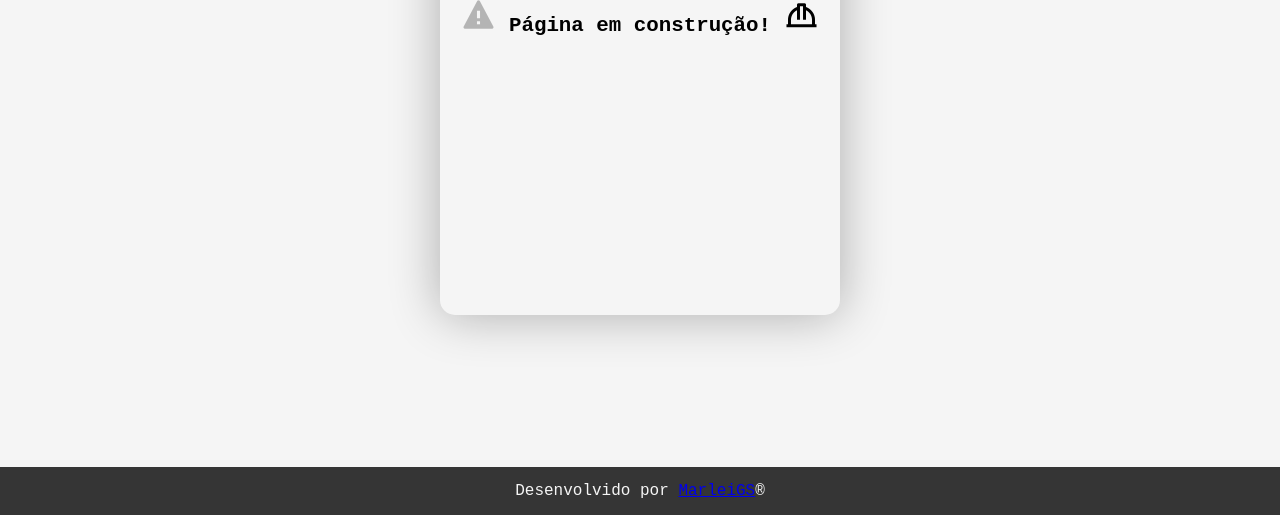
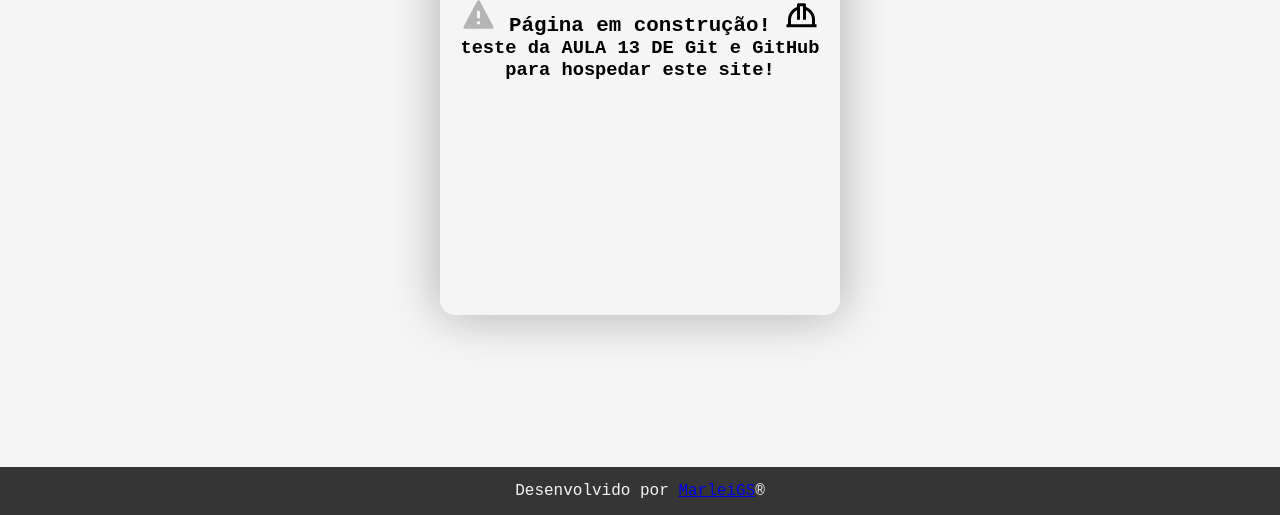
Before and after one commit to MarleiGS/pythonx, a plain HTML site: page index.html in a window 1280 px wide. Shown: the part 285-800 px from the top of the page. Drawn offline with nearby package versions, Linux system fonts and the light colour scheme.

Commit message:
Add descrição para teste
Adicionado descrição para teste de hospedagem no site.

```diff
--- a/index.html
+++ b/index.html
@@ -80,6 +80,7 @@
 
                 <i class='bx bx-hard-hat bx-md'></i>
             </h2>
+            <h3>teste da AULA 13 DE Git e GitHub para hospedar este site!</h3>
         </section>
     </main>
     <footer>
```
